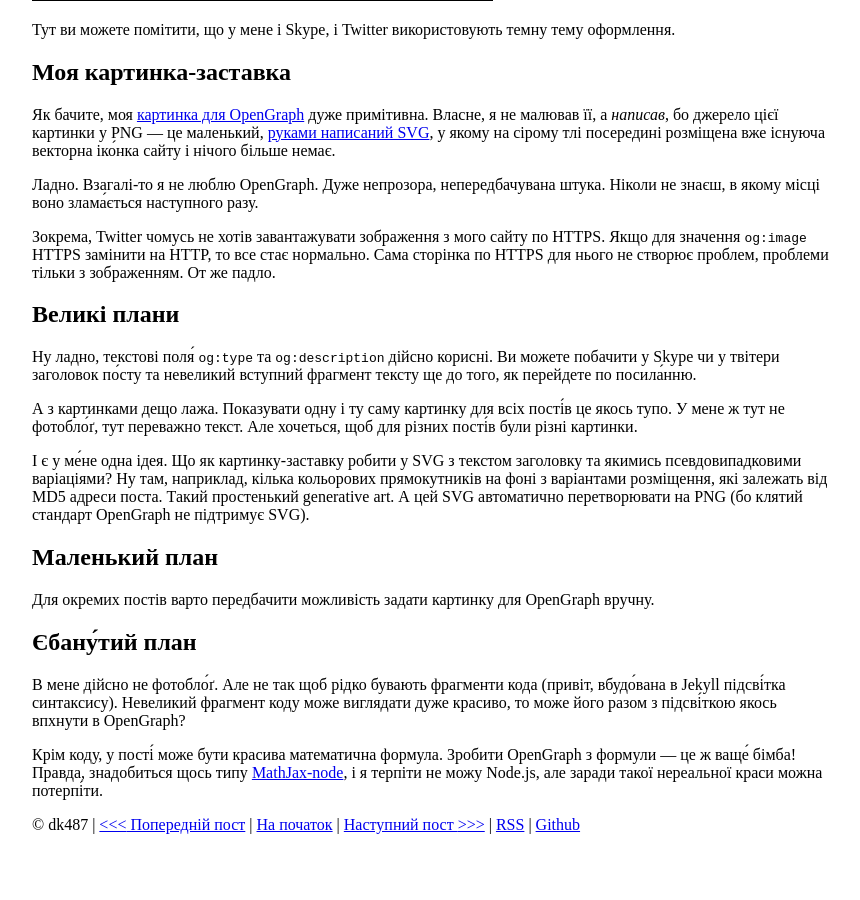
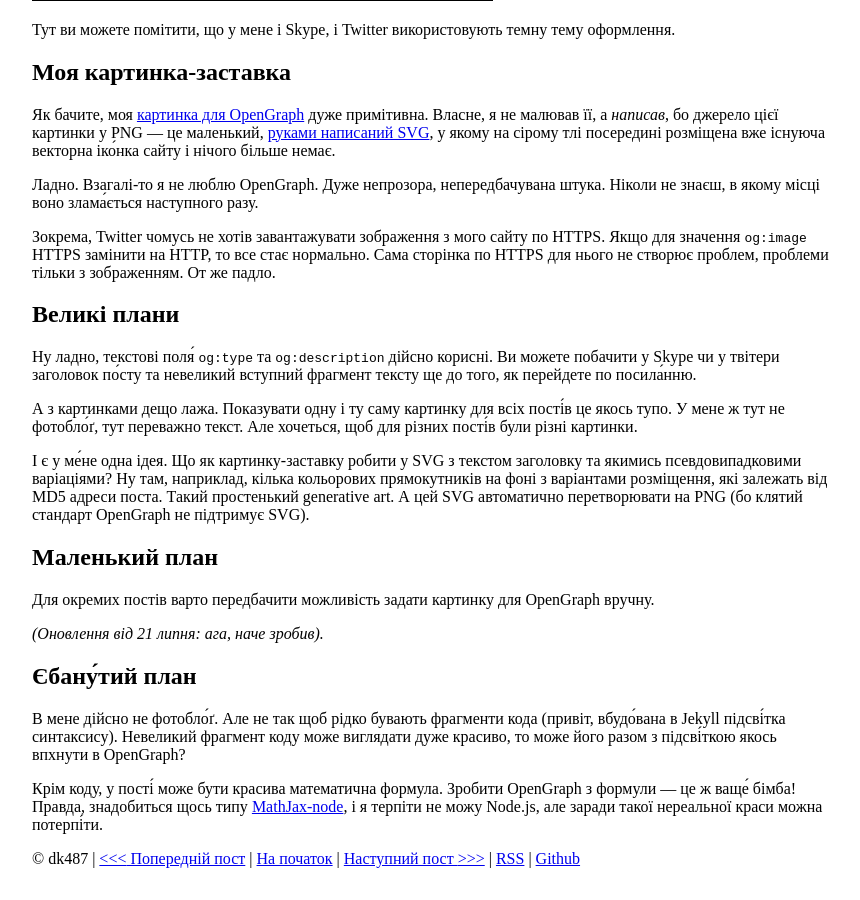
Before and after one commit to dk487/test.de.co.ua, a Jekyll site: the page built from _posts/2022/2022-07-16-opengraph-image.md, in a window 1280 px wide and 900 px high, scrolled down 1064 px. Shown: the whole window, without its empty margins (208-1068 px from the left). Built offline with Jekyll 4.4.1, drawn with Linux system fonts in a browser that asks for light colours; before the commit the page ends 1930 px from its top, so only the background shows below that.

Commit message:
Playing with OpenGraph

```diff
--- a/_layouts/default.html
+++ b/_layouts/default.html
@@ -48,8 +48,13 @@
     <link rel="alternate" type="application/rss+xml" href="/rss.xml">
     <link rel="icon" type="image/svg+xml" href="/favicon.svg">
     <meta name="application-name" content="{{ page.title | escape }}">
+{%- if page.opengraph %}
+    <meta name="twitter:card" content="summary_large_image">
+    <meta property="og:image" content="{{ site.http_url }}{{ site.baseurl }}/{{ page.opengraph }}">
+{%- else %}
     <meta name="twitter:card" content="summary">
     <meta property="og:image" content="{{ site.http_url }}{{ site.baseurl }}/opengraph.png">
+{%- endif %}
 {%- if page.layout == "post" %}
     <meta property="og:type" content="article">
     <meta property="og:description" content="{{ page.excerpt | strip_html | replace: "
--- a/_posts/2022/2022-07-16-opengraph-image.md
+++ b/_posts/2022/2022-07-16-opengraph-image.md
@@ -43,6 +43,8 @@
 
 Для окремих постів варто передбачити можливість задати картинку для OpenGraph вручну.
 
+_(Оновлення від 21 липня: ага, наче зробив)._
+
 
 ## Єбану́тий план
 
```
Also changed, not shown: _posts/2022/2022-07-21-uanet-falling-down.md (+1 -0 lines).
